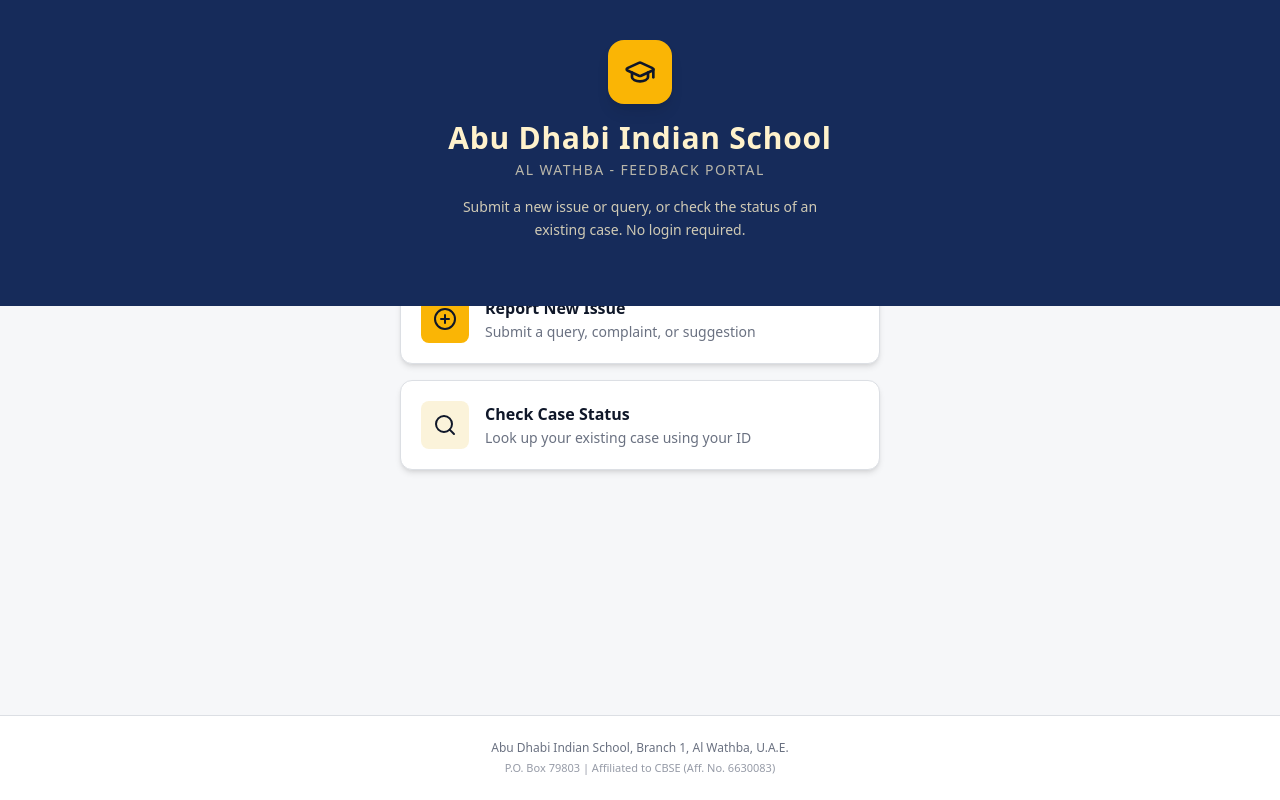
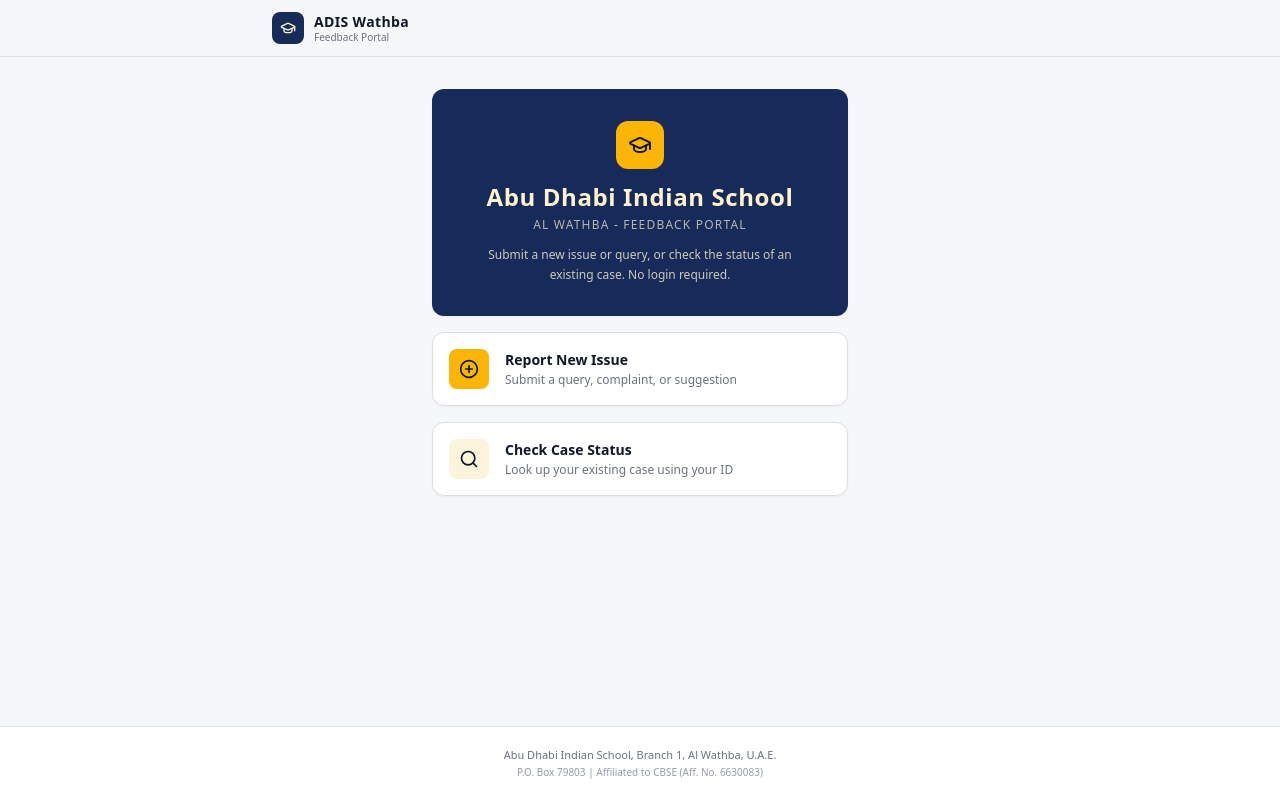
Before and after one commit to akulsaju/feedback-app, a Next.js app: page / in a window 1280 px wide. Built offline with nearby package versions, Linux system fonts and the light colour scheme.

Commit message:
feat: update hero banner to contained card style\n\nRefactor full-bleed hero to compact, card-style layout.

```diff
--- a/app/page.tsx
+++ b/app/page.tsx
@@ -1,43 +1,43 @@
 import Link from "next/link"
 import { PlusCircle, Search, GraduationCap } from "lucide-react"
+import { SiteHeader } from "@/components/site-header"
 
 export default function HomePage() {
   return (
-    <div className="flex min-h-screen flex-col">
-      {/* Hero Header */}
-      <header className="relative w-full bg-primary px-4 pb-16 pt-10">
-        <div className="mx-auto flex max-w-lg flex-col items-center text-center">
-          <div className="mb-4 flex h-16 w-16 items-center justify-center rounded-2xl bg-accent shadow-lg">
-            <GraduationCap className="h-8 w-8 text-accent-foreground" />
+    <div className="flex min-h-screen flex-col bg-background">
+      <SiteHeader />
+
+      <main className="mx-auto flex w-full max-w-md flex-1 flex-col gap-4 px-4 py-8">
+        {/* Hero Card */}
+        <div className="flex flex-col items-center rounded-xl bg-primary px-6 py-8 text-center shadow-sm">
+          <div className="mb-3 flex h-12 w-12 items-center justify-center rounded-xl bg-accent">
+            <GraduationCap className="h-6 w-6 text-accent-foreground" />
           </div>
-          <h1 className="text-2xl font-bold tracking-wide text-primary-foreground sm:text-3xl">
+          <h1 className="text-xl font-bold tracking-wide text-primary-foreground sm:text-2xl text-balance">
             Abu Dhabi Indian School
           </h1>
-          <p className="mt-1 text-sm font-medium tracking-widest text-primary-foreground/70 uppercase">
+          <p className="mt-1 text-xs font-medium tracking-widest text-primary-foreground/70 uppercase">
             Al Wathba - Feedback Portal
           </p>
-          <p className="mt-4 max-w-sm text-sm text-primary-foreground/80 text-pretty leading-relaxed">
+          <p className="mt-3 max-w-xs text-xs text-primary-foreground/80 text-pretty leading-relaxed">
             Submit a new issue or query, or check the status of an existing
             case. No login required.
           </p>
         </div>
-      </header>
 
         {/* Action Cards */}
-      <main className="mx-auto -mt-8 w-full max-w-lg flex-1 px-4 pb-12">
-        <div className="flex flex-col gap-4">
         <Link
           href="/report"
-            className="group flex items-center gap-4 rounded-xl border border-border bg-card p-5 text-left no-underline shadow-md transition-all hover:shadow-lg hover:border-accent"
+          className="group flex items-center gap-4 rounded-xl border border-border bg-card p-4 text-left no-underline shadow-sm transition-all hover:shadow-md hover:border-accent"
         >
-            <div className="flex h-12 w-12 shrink-0 items-center justify-center rounded-lg bg-accent">
-              <PlusCircle className="h-6 w-6 text-accent-foreground" />
+          <div className="flex h-10 w-10 shrink-0 items-center justify-center rounded-lg bg-accent">
+            <PlusCircle className="h-5 w-5 text-accent-foreground" />
           </div>
           <div className="flex flex-col">
-              <span className="text-base font-semibold text-card-foreground">
+            <span className="text-sm font-semibold text-card-foreground">
               Report New Issue
             </span>
-              <span className="mt-0.5 text-sm text-muted-foreground">
+            <span className="mt-0.5 text-xs text-muted-foreground">
               Submit a query, complaint, or suggestion
             </span>
           </div>
@@ -45,29 +45,28 @@ export default function HomePage() {
 
         <Link
           href="/status"
-            className="group flex items-center gap-4 rounded-xl border border-border bg-card p-5 text-left no-underline shadow-md transition-all hover:shadow-lg hover:border-accent"
+          className="group flex items-center gap-4 rounded-xl border border-border bg-card p-4 text-left no-underline shadow-sm transition-all hover:shadow-md hover:border-accent"
         >
-            <div className="flex h-12 w-12 shrink-0 items-center justify-center rounded-lg bg-secondary">
-              <Search className="h-6 w-6 text-secondary-foreground" />
+          <div className="flex h-10 w-10 shrink-0 items-center justify-center rounded-lg bg-secondary">
+            <Search className="h-5 w-5 text-secondary-foreground" />
           </div>
           <div className="flex flex-col">
-              <span className="text-base font-semibold text-card-foreground">
+            <span className="text-sm font-semibold text-card-foreground">
               Check Case Status
             </span>
-              <span className="mt-0.5 text-sm text-muted-foreground">
+            <span className="mt-0.5 text-xs text-muted-foreground">
               Look up your existing case using your ID
             </span>
           </div>
         </Link>
-        </div>
       </main>
 
       {/* Footer */}
-      <footer className="border-t border-border bg-card py-6 text-center">
-        <p className="text-xs font-medium text-muted-foreground">
+      <footer className="border-t border-border bg-card py-5 text-center">
+        <p className="text-[11px] font-medium text-muted-foreground">
           Abu Dhabi Indian School, Branch 1, Al Wathba, U.A.E.
         </p>
-        <p className="mt-1 text-[11px] text-muted-foreground/70">
+        <p className="mt-0.5 text-[10px] text-muted-foreground/70">
           P.O. Box 79803 | Affiliated to CBSE (Aff. No. 6630083)
         </p>
       </footer>
```
Lines whose indentation alone changed are shown as unchanged.
